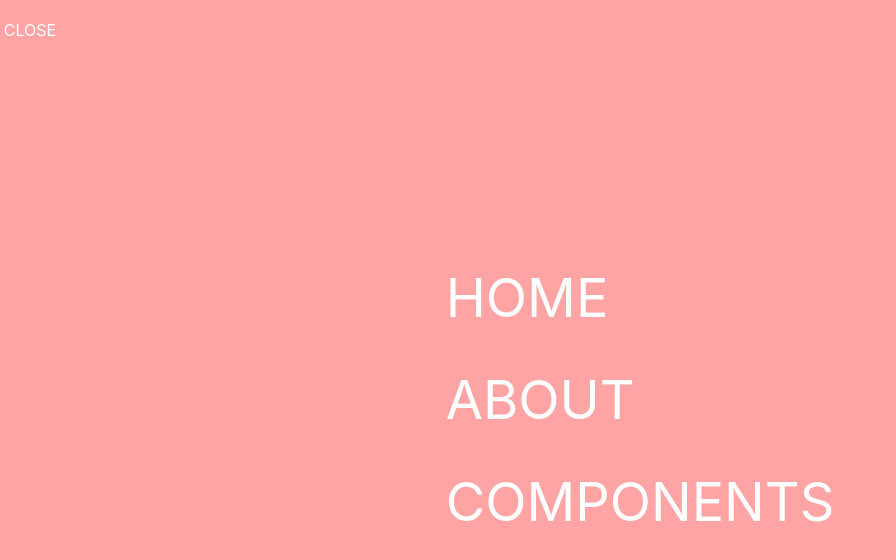
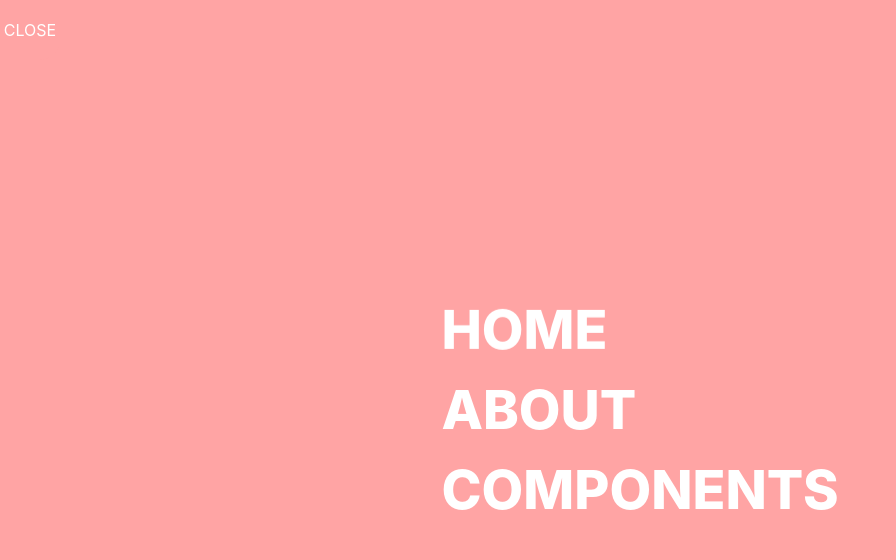
Before and after one commit to yamsboi/a4w, a React (Create React App) app: page / in a window 1280 px wide. Both pictures are taken after a click on the element "MENU". Shown: the top 560 px of the page, without its empty margins (0-896 px from the left). Built offline with nearby package versions, Linux system fonts and the light colour scheme.

Commit message:
Added animation to menu links

```diff
--- a/package.json
+++ b/package.json
@@ -9,6 +9,7 @@
     "react-dom": "^16.8.6",
     "react-router-dom": "^5.0.1",
     "react-scripts": "3.0.1",
+    "react-spring": "^8.0.27",
     "styled-components": "^4.3.2"
   },
   "scripts": {
--- a/src/Components/Nav/Nav.jsx
+++ b/src/Components/Nav/Nav.jsx
@@ -1,5 +1,7 @@
 import React, { useState } from "react";
 import { Link } from "react-router-dom";
+import { render } from "react-dom";
+import { useTrail, animated } from "react-spring";
 import Hamburger from "./Hamburger";
 import "./../style/nav.scss";
 
@@ -14,6 +16,28 @@ function Nav() {
     setState(false);
   }
 
+  const links = [
+    {
+      to: "/",
+      title: "Home"
+    },
+    {
+      to: "/about/",
+      title: "About"
+    },
+    {
+      to: "/components/",
+      title: "Components"
+    }
+  ];
+  const config = { mass: 5, tension: 2000, friction: 200 };
+  const trail = useTrail(links.length, {
+    config,
+    opacity: state ? 1 : 0,
+    x: state ? 0 : 20,
+    height: state ? 80 : 0,
+    from: { opacity: 0, x: 20, height: 0 }
+  });
   return (
     <nav>
       <Hamburger state={state} toggleState={toggle} />
@@ -23,24 +47,27 @@ function Nav() {
           "menu-container " + (state ? "menu-expanded" : "menu-collapsed")
         }
       />
-
-      <ul className={state ? "menu_ul_visible" : "menu_ul_hidden"}>
-        <li>
-          <Link onClick={closeMenu} to="/">
-            Home
-          </Link>
-        </li>
-        <li>
-          <Link onClick={closeMenu} to="/about/">
-            About
-          </Link>
-        </li>
-        <li>
-          <Link onClick={closeMenu} to="/components/">
-            Components
-          </Link>
-        </li>
-      </ul>
+      {state ? (
+        <ul>
+          {trail.map(({ x, height, ...rest }, index) => (
+            <li>
+              <animated.div
+                key={links[index]}
+                className="trails-text"
+                style={{
+                  ...rest,
+                  transform: x.interpolate(x => `translate3d(0,${x}px,0)`)
+                }}>
+                <animated.div style={{ height }}>
+                  <Link onClick={closeMenu} to={links[index].to}>
+                    {links[index].title}
+                  </Link>
+                </animated.div>
+              </animated.div>
+            </li>
+          ))}
+        </ul>
+      ) : null}
     </nav>
   );
 }
--- a/src/Components/style/nav.scss
+++ b/src/Components/style/nav.scss
@@ -5,11 +5,9 @@ nav {
   .menu-container {
     z-index: 1;
     position: fixed;
-
     height: 100vh;
     width: 100vw;
     transition: transform 0.2s ease-in-out;
-
     transform: scale(1);
     transform-origin: top left;
     top: 0;
@@ -19,19 +17,27 @@ nav {
     transform: scale(0);
   }
 
-  .menu_ul_hidden {
-    opacity: 0;
-    transform: translate(-50%, -50%) scale(0.8);
-    transition: 0.2s ease-in-out;
+  .trails-text {
+    position: relative;
+    width: 100%;
+    height: 80px;
+    line-height: 80px;
+    color: palevioletred;
+    font-size: 5em;
+    font-weight: 800;
+    text-transform: uppercase;
+    will-change: transform, opacity;
+    overflow: hidden;
+  }
+
+  .trails-text > div {
+    overflow: hidden;
   }
 
   ul {
-    transition: transform 0.3s ease-in-out;
-    transform-origin: top left;
-    opacity: 1;
     left: 50%;
     top: 50%;
-    transform: translate(-50%, -50%) scale(1);
+    transform: translate(-50%, -50%);
     z-index: 9500;
     display: flex;
     flex-direction: column;
```
Also changed, not shown: 1 other file (tests, documents, lock files or other folders).
